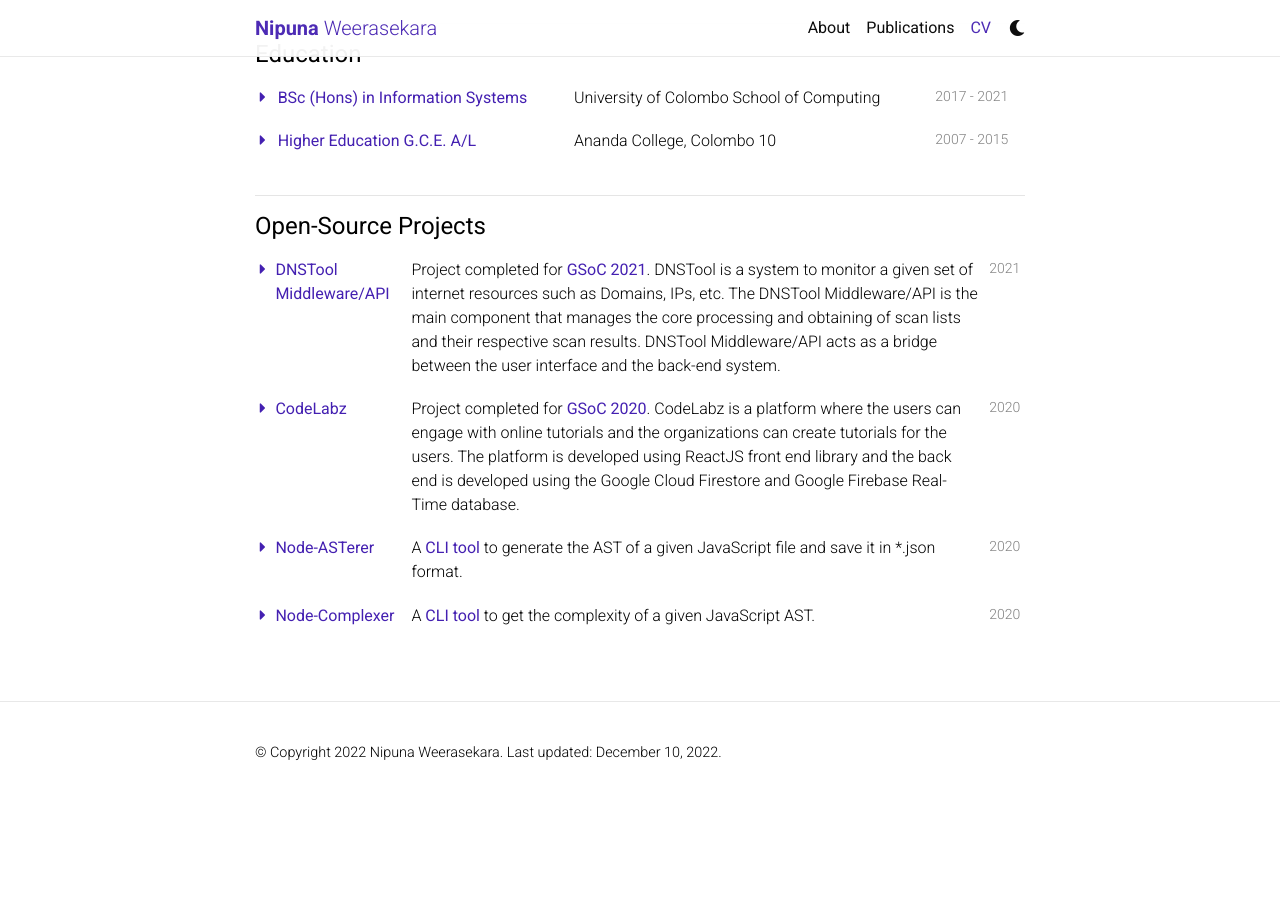
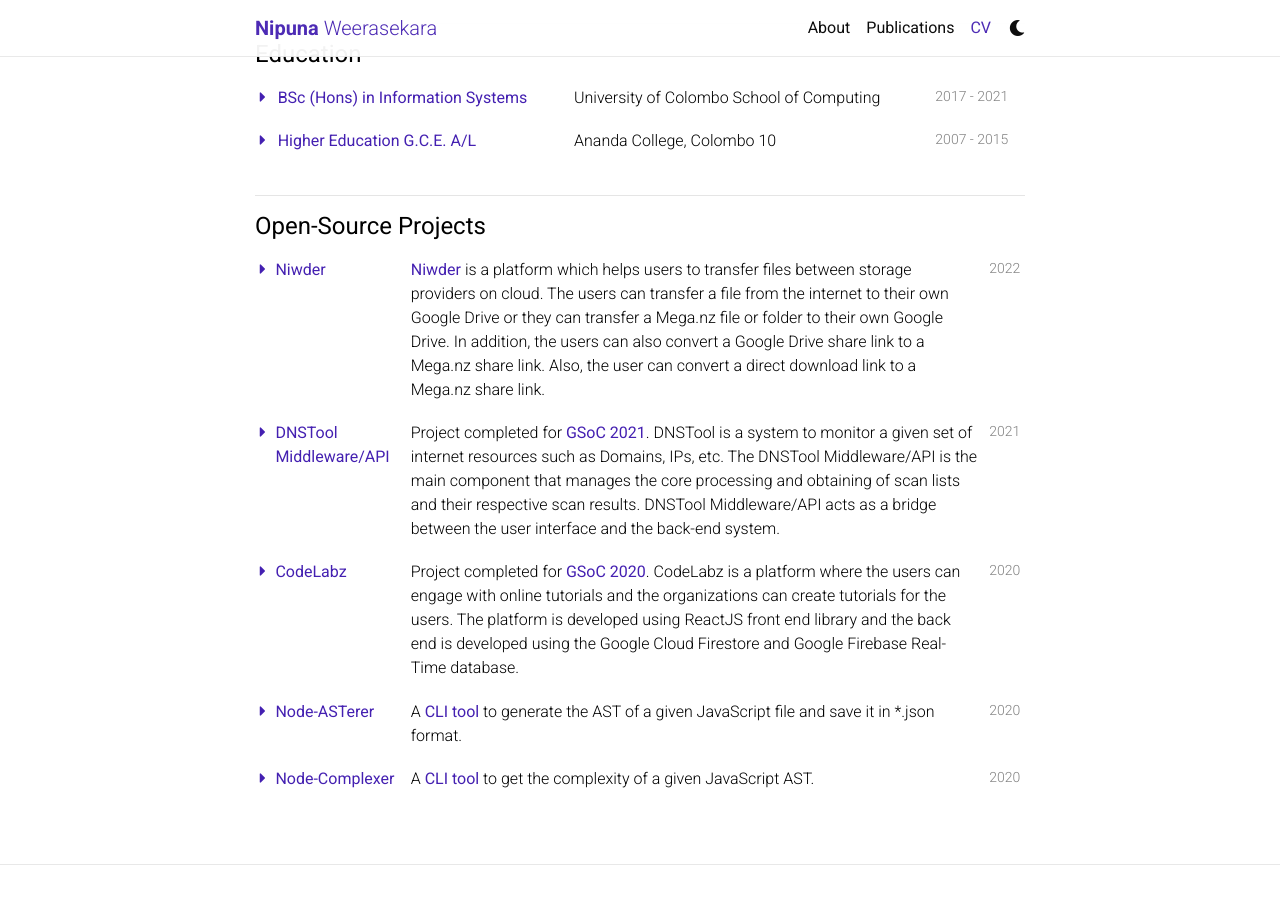
Before and after one commit to Niweera/niweera.gq, a Jekyll site: the page built from _pages/cv.md, in a window 1280 px wide and 900 px high, scrolled down 729 px. Built offline with Jekyll 4.4.1, drawn with Linux system fonts in a browser that asks for light colours; nearby versions of some CDN libraries; a style sheet for code colours, icons or effects is not loaded; before the commit the page ends 1533 px from its top, so only the background shows below that.

```diff
--- a/_includes/resume.html
+++ b/_includes/resume.html
@@ -84,6 +84,13 @@
         <table class="table table-sm table-borderless">
             <tr class="flex">
                 <td><i class="fa fa-caret-right main-name"></i></td>
+                <td class="main-name"> <b><a href="https://github.com/Niweera/niwder">Niwder</a></b></td>
+                <td> <a href="https://niwder.niweera.gq/">Niwder</a> is a platform which helps users to transfer files between storage providers on cloud. The users can transfer a file from the internet to their own Google Drive or they can transfer a Mega.nz file or folder to their own Google Drive. In addition, the users can also convert a Google Drive share link to a Mega.nz share link. Also, the user can convert a direct download link to a Mega.nz share link. </td>
+                <td scope="row" class="lec-years" >2022</td>
+            </tr>
+
+            <tr class="flex">
+                <td><i class="fa fa-caret-right main-name"></i></td>
                 <td class="main-name"> <b><a href="https://github.com/scorelab/DNSTool-Middleware-API">DNSTool Middleware/API</a></b></td>
                 <td> Project completed for <a href="https://summerofcode.withgoogle.com/archive/2021/projects/4638981630722048/">GSoC 2021</a>. DNSTool is a system to monitor a given set of internet resources such as Domains, IPs, etc. The DNSTool Middleware/API is the main component that manages the core processing and obtaining of scan lists and their respective scan results. DNSTool Middleware/API acts as a bridge between the user interface and the back-end system. </td>
                 <td scope="row" class="lec-years" >2021</td>
```
Also changed, not shown: _bibliography/papers.bib (+17 -0 lines), _pages/publications.md (+3 -3 lines).
